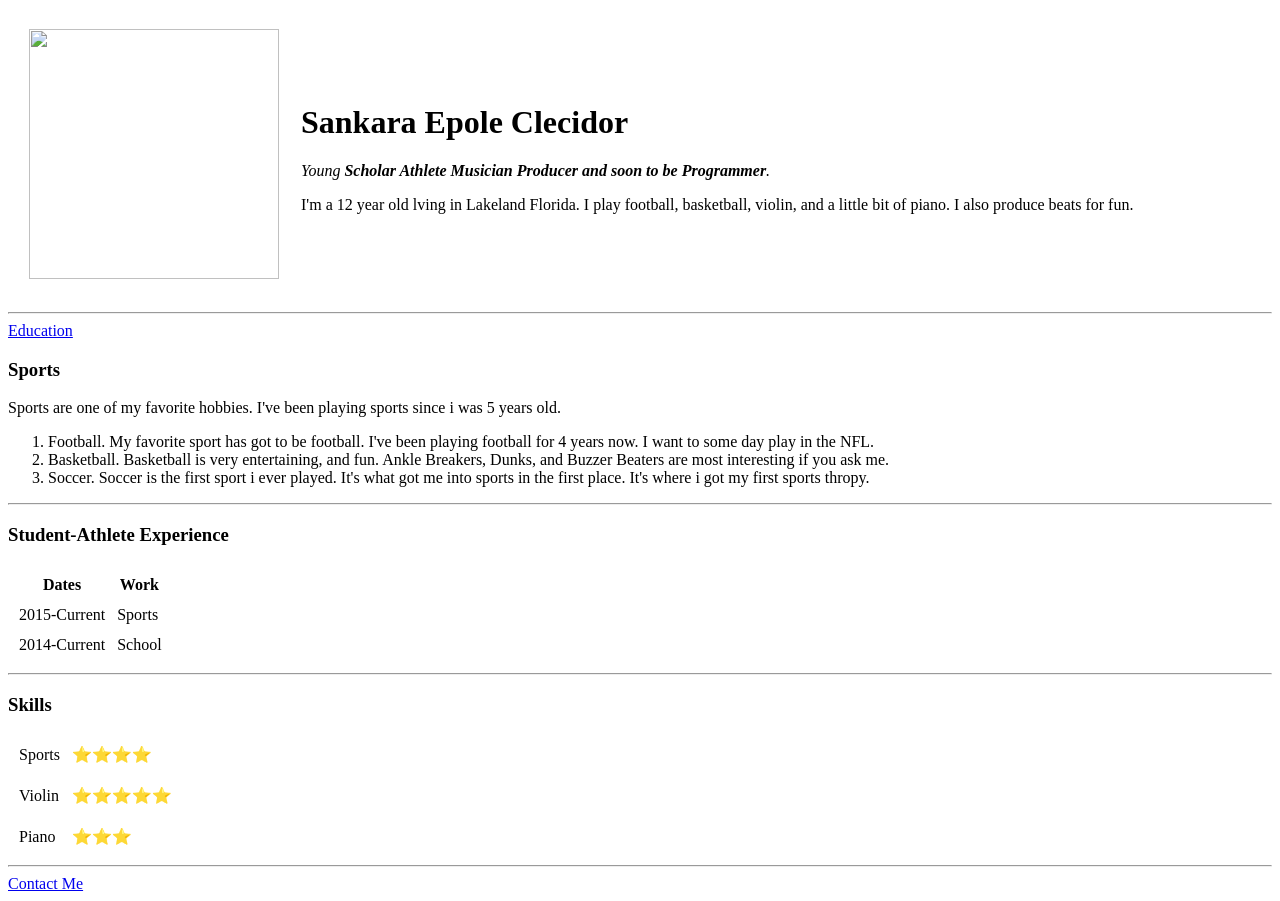
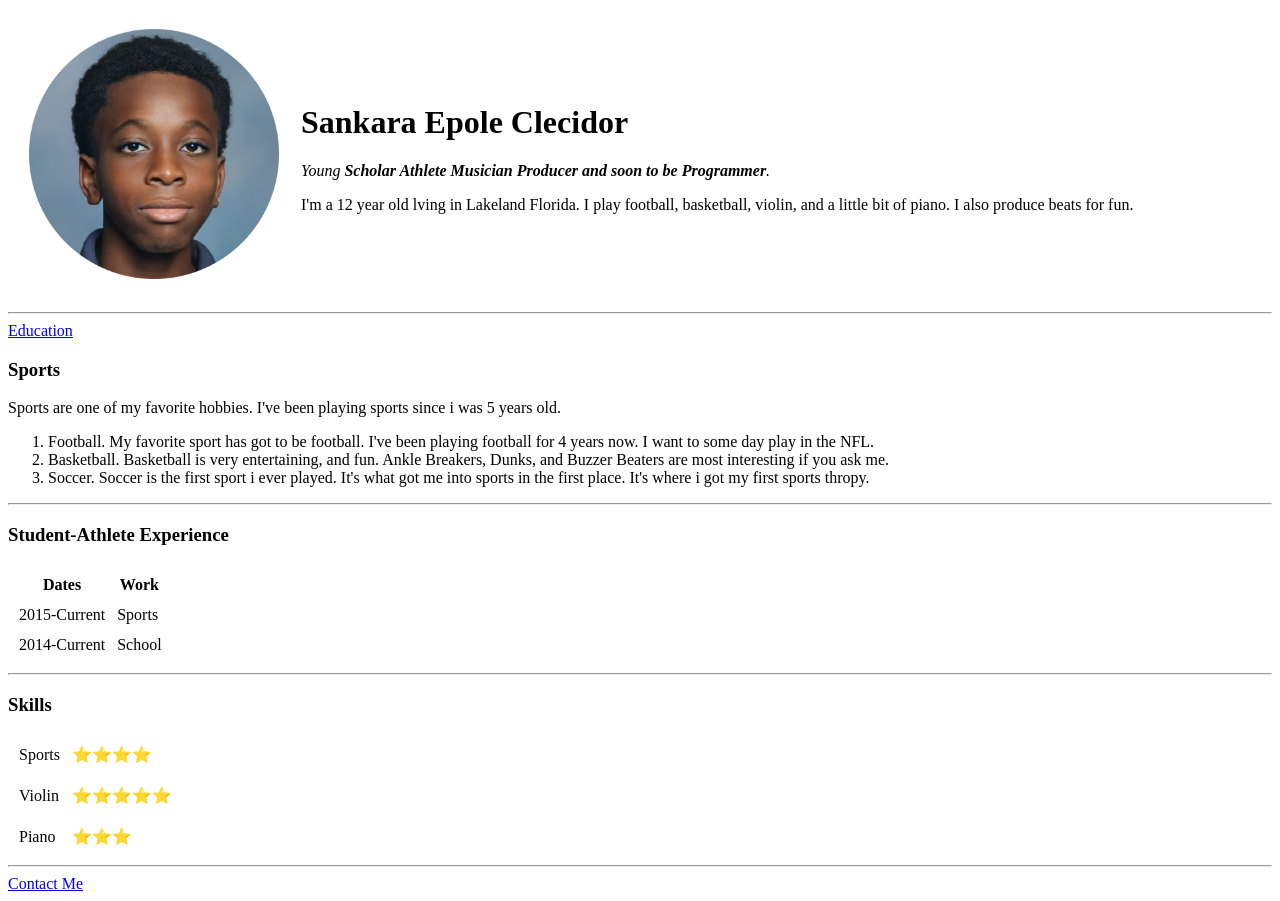
Before and after one commit to Sanman3/cv, a plain HTML site: page index.html in a window 1280 px wide. Drawn offline with Linux system fonts and the light colour scheme.

Commit message:
Update index.html

```diff
--- a/index.html
+++ b/index.html
@@ -8,7 +8,7 @@
    <body>
     <table cellspacing="20">
     <tr>
-      <td> <img src="Sankara.png" width="250" height="250">
+      <td> <img src="images/Sankara.png" width="250" height="250">
       <td><h1>Sankara Epole Clecidor </h1>
         <p><em>Young <strong> Scholar Athlete Musician Producer and soon to be Programmer</strong>.</em></p>
         <p>I'm a 12 year old lving in Lakeland Florida. I play football, basketball, violin, and a little bit of piano. I also produce beats for fun. </p></td>
```
